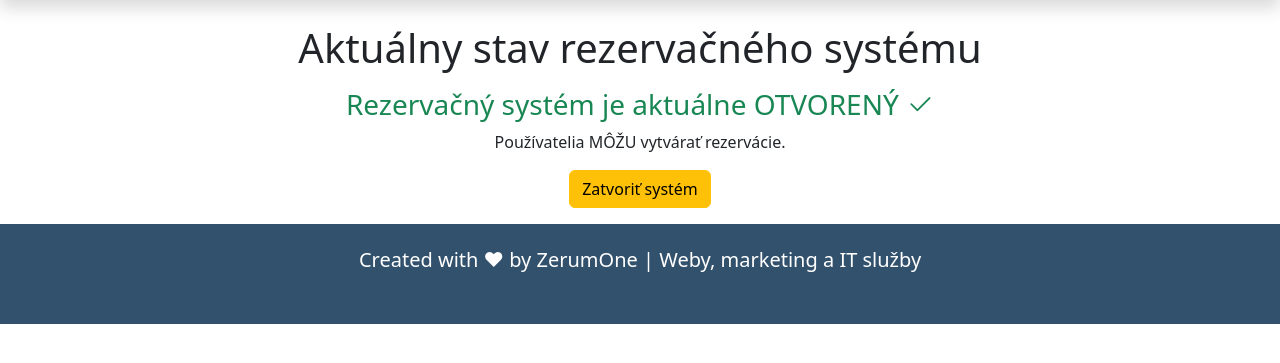
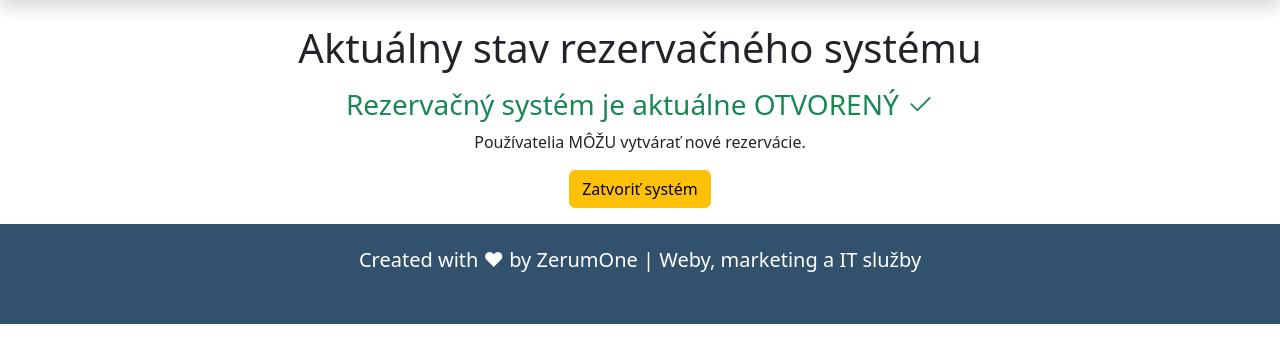
Before and after one commit to neisor/table-reservation-lobbybar, a Django app: page /core/stav/actual-stav-systemu in a window 1280 px wide. Shown: the part 56-419 px from the top of the page. Run offline with Django 4.2, Linux system fonts and the light colour scheme; a user stored in the database is signed in; tables that the repository leaves empty hold one stand-in row (values such as "Sample post").

Commit message:
chore: added 1 word in the actual_stav_systemu.html template

```diff
--- a/table_reservation/core/templates/core/actual_stav_systemu.html
+++ b/table_reservation/core/templates/core/actual_stav_systemu.html
@@ -8,7 +8,7 @@
         {% else %}
             {% if actual_stav.otvorene %}
                 <h3 class="text-success">Rezervačný systém je aktuálne OTVORENÝ <i class="bi bi-check2"></i></h3>
-                <p>Používatelia MÔŽU vytvárať rezervácie.</p>
+                <p>Používatelia MÔŽU vytvárať nové rezervácie.</p>
                 <a href="{% url 'open_or_close_system' %}">
                     <button class="btn btn-warning">
                         Zatvoriť systém
@@ -16,7 +16,7 @@
                 </a>
             {% else %}
                 <h3 class="text-danger">Rezervačný systém je aktuálne ZATVORENÝ <i class="bi bi-exclamation-triangle-fill"></i></h3>
-                <p>Používatelia NEMÔŽU vytvárať rezervácie.</p>
+                <p>Používatelia NEMÔŽU vytvárať nové rezervácie.</p>
                 <a href="{% url 'open_or_close_system' %}">
                     <button class="btn btn-warning">
                         Otvoriť systém
```
